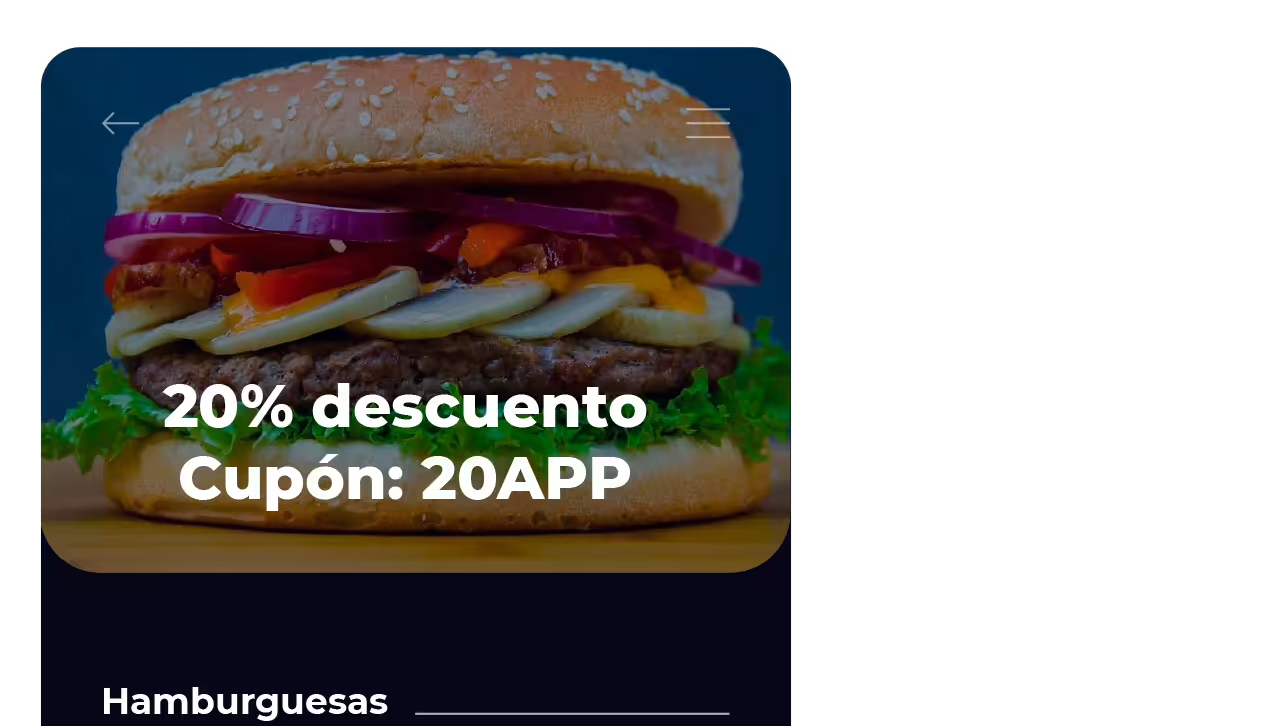
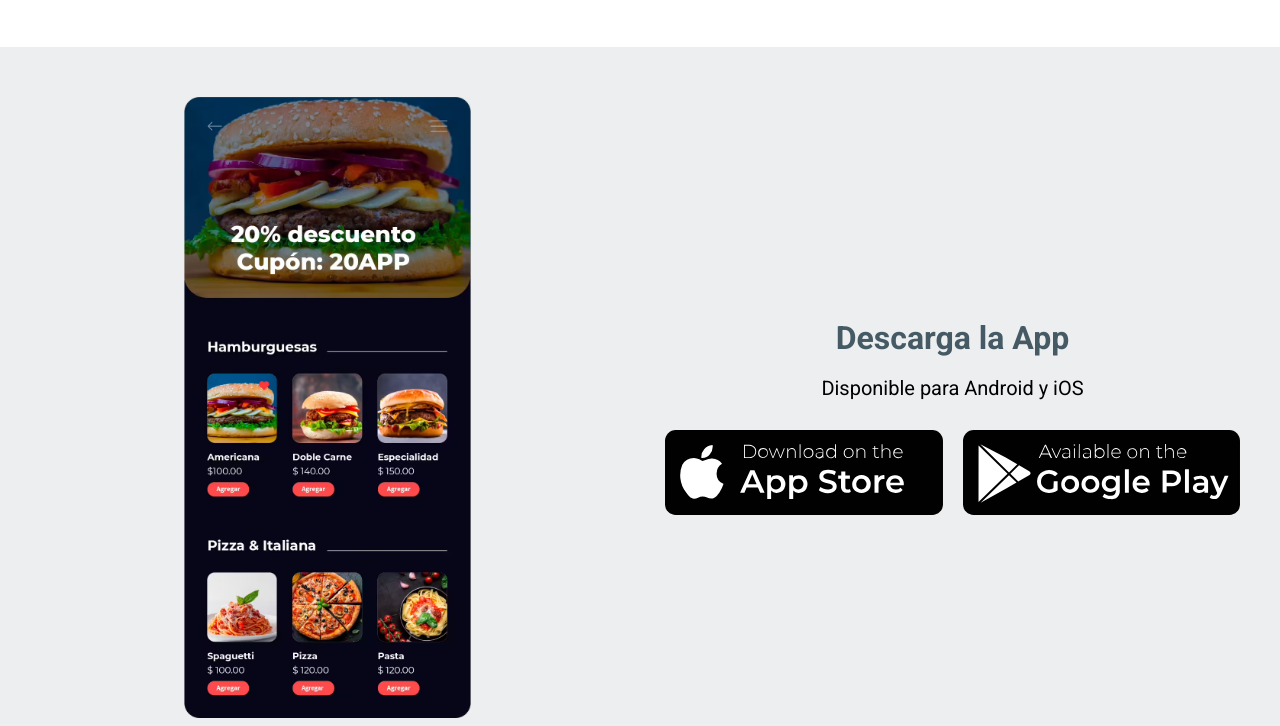
Before and after one commit to AldaMayorgaDev/06-Delivery-App, a website: page index.html in a window 1280 px wide. Shown: the part 5214-5940 px from the top of the page. Drawn offline with Linux system fonts and the light colour scheme.

Commit message:
Se agregan estilos a seccion descarga

```diff
--- a/index.html
+++ b/index.html
@@ -692,9 +692,9 @@
 
                 <div class="tiendas__grid">
                     <a href="#" class="tiendas__enlace">
-                        <a href="#" class="tiendas__enlace">
                             <img src="build/img/tienda-apple.svg" alt="Imagen tienda iOS" title="Imagen tienda iOS">
                         </a>
+                        <a href="#" class="tiendas__enlace">
                         <img src="build/img/tienda-android.svg" alt="Imagen tienda Android" title="Imagen tienda Android">
                     </a>
 
--- a/src/scss/app.scss
+++ b/src/scss/app.scss
@@ -5,3 +5,4 @@
 @use 'testimoniales';
 @use 'favoritos';
 @use 'repartidores';
+@use 'descargar';
--- /dev/null
+++ b/src/scss/descargar/_descargar.scss
@@ -0,0 +1,26 @@
+/* Descargar */
+
+@use 'base/variables' as v;
+@use 'base/mixins' as m;
+
+.descargar{
+    background-color: v.$grisClaro;
+    padding: v.$separacion 0;
+    &__grid{
+        @include m.tablet{
+            @include m.grid(2, v.$separacion);
+        }
+    }
+
+    &__imagen{
+        width:50%;
+        margin: 0 auto;
+        transition-property: transform;
+        transition-duration: 300ms;
+        &:hover{
+            transform: rotate(4deg) scale(1.2);
+            cursor: pointer;
+        }
+    }
+
+}
--- /dev/null
+++ b/src/scss/descargar/_index.scss
@@ -0,0 +1,2 @@
+@forward 'tiendas';
+@forward 'descargar';
--- /dev/null
+++ b/src/scss/descargar/_tiendas.scss
@@ -0,0 +1,37 @@
+/* Tiendas */
+
+@use 'base/variables' as v;
+@use 'base/mixins' as m;
+
+.tiendas{
+    display: flex;
+    flex-direction: column;
+    justify-content: center;
+
+    &__grid{
+        @include m.grid(2, 2rem);
+    }
+
+    &__heading,
+    &__texto{
+        text-align: center;
+    }
+
+    &__heading{
+        color: v.$secundario;
+        margin: 2rem 0 0 0;
+    }
+
+    &__texto{
+        margin-bottom: 3rem;
+    }
+
+    &__enlace{
+        transition-property: transform;
+        transition-duration: 500ms;
+        &:hover{
+            transform: scale(1.2);
+            cursor: pointer;
+        }
+    }
+}
```
Also changed, not shown: build/css/app.css, 1 other file.
